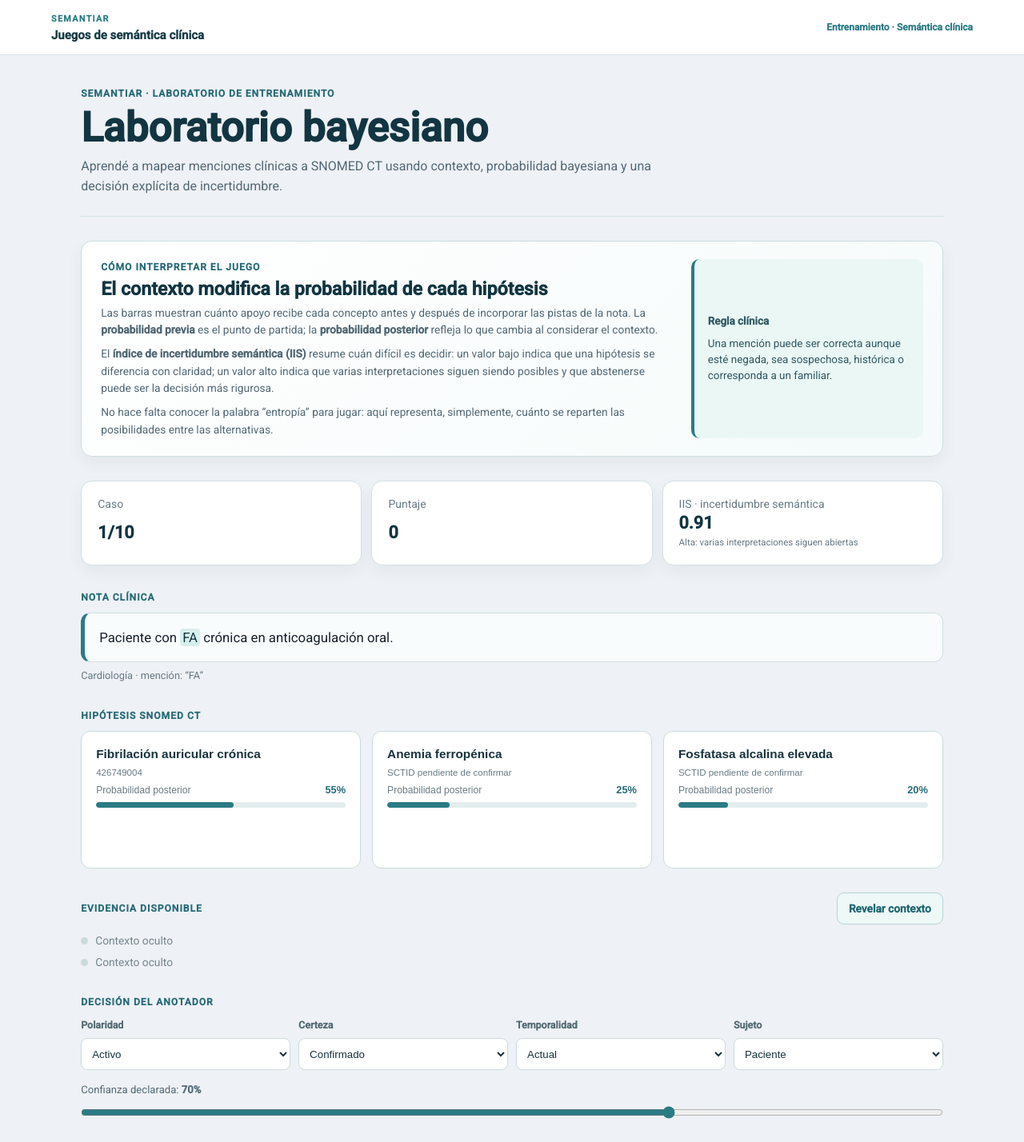
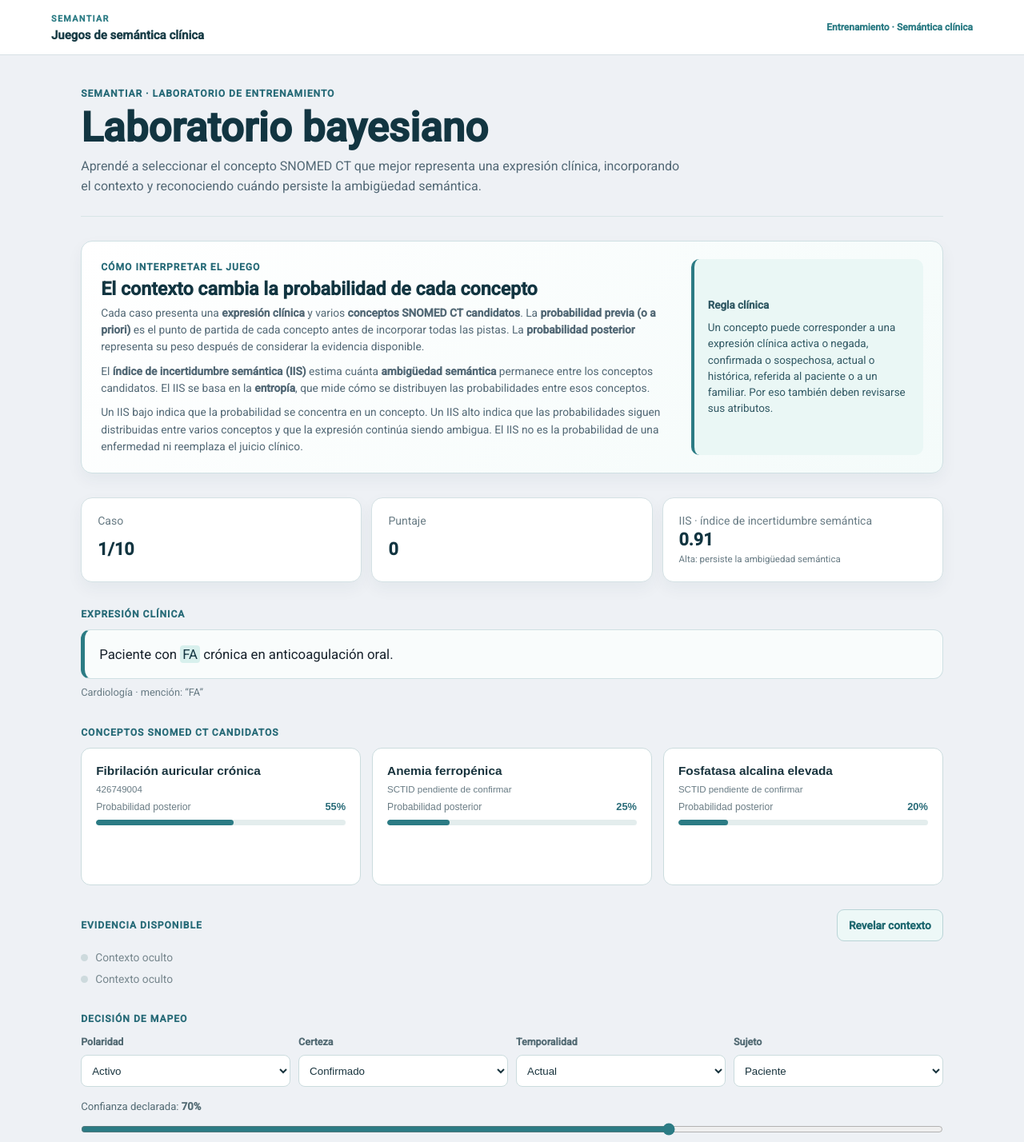
Before and after one commit to manwithbarba/semantiar_juegos, an Angular app: page / in a window 1280 px wide. Shown: the top 1428 px of the page at 80% size. Built offline with nearby package versions, Linux system fonts and the light colour scheme.

Commit message:
Align clinical concept and semantic ambiguity language

```diff
--- a/src/app/bayes-game/bayes-game.component.html
+++ b/src/app/bayes-game/bayes-game.component.html
@@ -3,21 +3,21 @@
     <div>
       <p class="eyebrow">SemantIAr · laboratorio de entrenamiento</p>
       <h1 id="bayes-game-title">Laboratorio bayesiano</h1>
-      <p class="intro">Aprendé a mapear menciones clínicas a SNOMED CT usando contexto, probabilidad bayesiana y una decisión explícita de incertidumbre.</p>
+      <p class="intro">Aprendé a seleccionar el concepto SNOMED CT que mejor representa una expresión clínica, incorporando el contexto y reconociendo cuándo persiste la ambigüedad semántica.</p>
     </div>
   </header>
 
   <section class="interpretation-card" aria-labelledby="interpretation-heading">
     <div class="interpretation-copy">
       <p class="eyebrow">Cómo interpretar el juego</p>
-      <h2 id="interpretation-heading">El contexto modifica la probabilidad de cada hipótesis</h2>
-      <p>Las barras muestran cuánto apoyo recibe cada concepto antes y después de incorporar las pistas de la nota. La <strong>probabilidad previa</strong> es el punto de partida; la <strong>probabilidad posterior</strong> refleja lo que cambia al considerar el contexto.</p>
-      <p>El <strong>índice de incertidumbre semántica (IIS)</strong> resume cuán difícil es decidir: un valor bajo indica que una hipótesis se diferencia con claridad; un valor alto indica que varias interpretaciones siguen siendo posibles y que abstenerse puede ser la decisión más rigurosa.</p>
-      <p>No hace falta conocer la palabra “entropía” para jugar: aquí representa, simplemente, cuánto se reparten las posibilidades entre las alternativas.</p>
+      <h2 id="interpretation-heading">El contexto cambia la probabilidad de cada concepto</h2>
+      <p>Cada caso presenta una <strong>expresión clínica</strong> y varios <strong>conceptos SNOMED CT candidatos</strong>. La <strong>probabilidad previa (o a priori)</strong> es el punto de partida de cada concepto antes de incorporar todas las pistas. La <strong>probabilidad posterior</strong> representa su peso después de considerar la evidencia disponible.</p>
+      <p>El <strong>índice de incertidumbre semántica (IIS)</strong> estima cuánta <strong>ambigüedad semántica</strong> permanece entre los conceptos candidatos. El IIS se basa en la <strong>entropía</strong>, que mide cómo se distribuyen las probabilidades entre esos conceptos.</p>
+      <p>Un IIS bajo indica que la probabilidad se concentra en un concepto. Un IIS alto indica que las probabilidades siguen distribuidas entre varios conceptos y que la expresión continúa siendo ambigua. El IIS no es la probabilidad de una enfermedad ni reemplaza el juicio clínico.</p>
     </div>
     <div class="interpretation-rule">
       <strong>Regla clínica</strong>
-      <span>Una mención puede ser correcta aunque esté negada, sea sospechosa, histórica o corresponda a un familiar.</span>
+      <span>Un concepto puede corresponder a una expresión clínica activa o negada, confirmada o sospechosa, actual o histórica, referida al paciente o a un familiar. Por eso también deben revisarse sus atributos.</span>
     </div>
   </section>
 
@@ -25,14 +25,14 @@
     <div class="stat-card"><span>Caso</span><strong>{{ caseIndex() + 1 }}/{{ cases.length }}</strong></div>
     <div class="stat-card"><span>Puntaje</span><strong>{{ score() }}</strong></div>
     <div class="stat-card">
-      <span>IIS · incertidumbre semántica</span>
+      <span>IIS · índice de incertidumbre semántica</span>
       <strong>{{ informationIndex() | number: '1.2-2' }}</strong>
-      <small>{{ informationIndex() >= 0.85 ? 'Alta: varias interpretaciones siguen abiertas' : informationIndex() >= 0.55 ? 'Intermedia: conviene revisar el contexto' : 'Baja: una hipótesis se diferencia con claridad' }}</small>
+      <small>{{ informationIndex() >= 0.85 ? 'Alta: persiste la ambigüedad semántica' : informationIndex() >= 0.55 ? 'Intermedia: conviene revisar el contexto' : 'Baja: un concepto se diferencia con claridad' }}</small>
     </div>
   </div>
 
   <section class="game-section" aria-labelledby="case-heading">
-    <p class="section-label" id="case-heading">Nota clínica</p>
+    <p class="section-label" id="case-heading">Expresión clínica</p>
     <div class="note-card">
       {{ activeCase().noteBefore }}<mark>{{ activeCase().highlightedText }}</mark>{{ activeCase().noteAfter }}
     </div>
@@ -40,7 +40,7 @@
   </section>
 
   <section class="game-section" aria-labelledby="candidates-heading">
-    <p class="section-label" id="candidates-heading">Hipótesis SNOMED CT</p>
+    <p class="section-label" id="candidates-heading">Conceptos SNOMED CT candidatos</p>
     <div class="candidate-grid">
       <button
         *ngFor="let candidate of activeCase().candidates; let i = index"
@@ -75,7 +75,7 @@
   </section>
 
   <section class="game-section" aria-labelledby="decision-heading">
-    <p class="section-label" id="decision-heading">Decisión del anotador</p>
+    <p class="section-label" id="decision-heading">Decisión de mapeo</p>
     <div class="decision-grid">
       <label>Polaridad
         <select [ngModel]="polarity()" (ngModelChange)="setPolarity($event)" [disabled]="locked()">
@@ -103,7 +103,7 @@
   </section>
 
   <div class="action-row">
-    <button class="btn btn-ghost" type="button" [disabled]="locked()" (click)="abstain()">Irresoluble / abstenerse</button>
+    <button class="btn btn-ghost" type="button" [disabled]="locked()" (click)="abstain()">Abstenerse: ambigüedad persistente</button>
     <button class="btn btn-primary" type="button" (click)="submitDecision()">{{ submitLabel() }}</button>
   </div>
   <p class="feedback" role="status" aria-live="polite">{{ feedback() }}</p>
```
